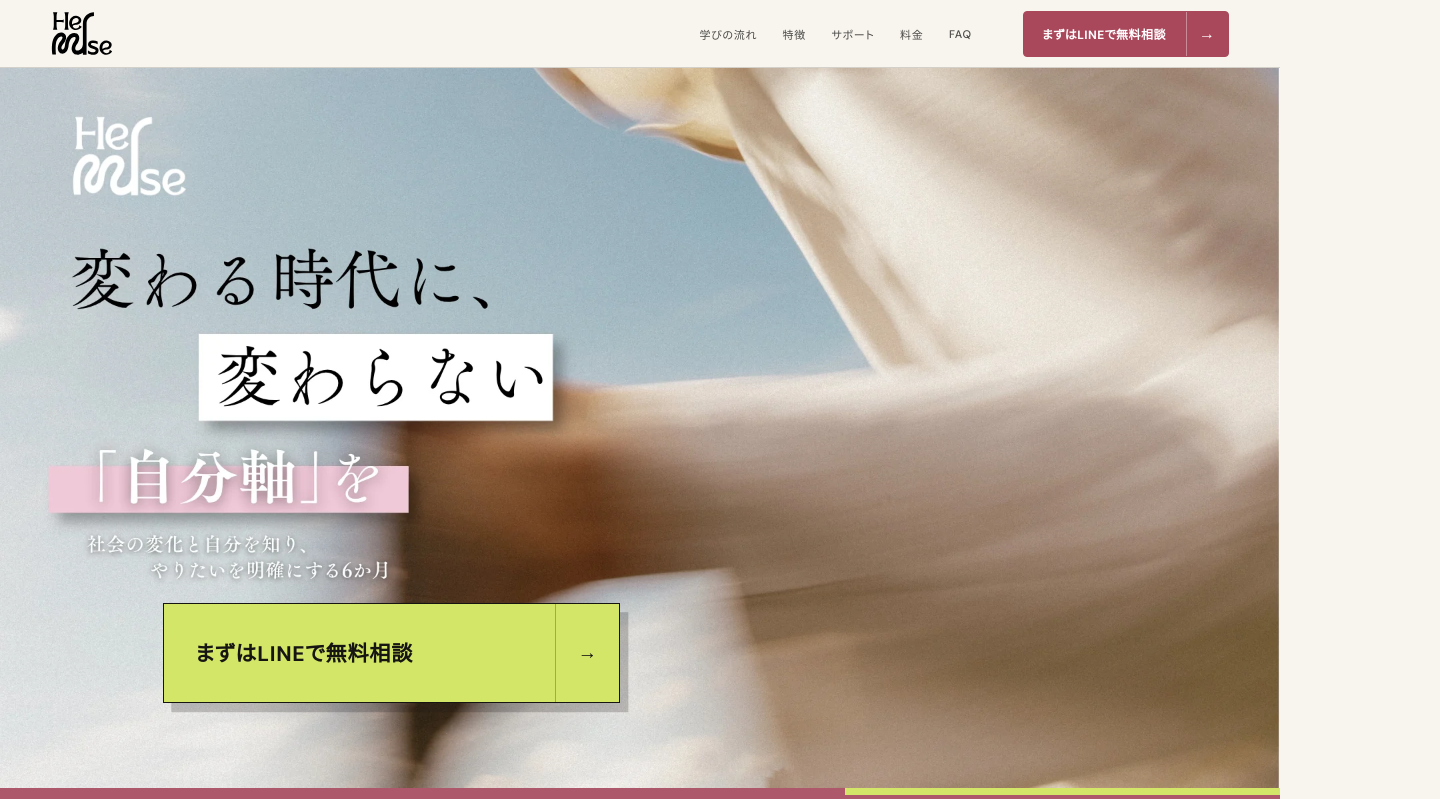
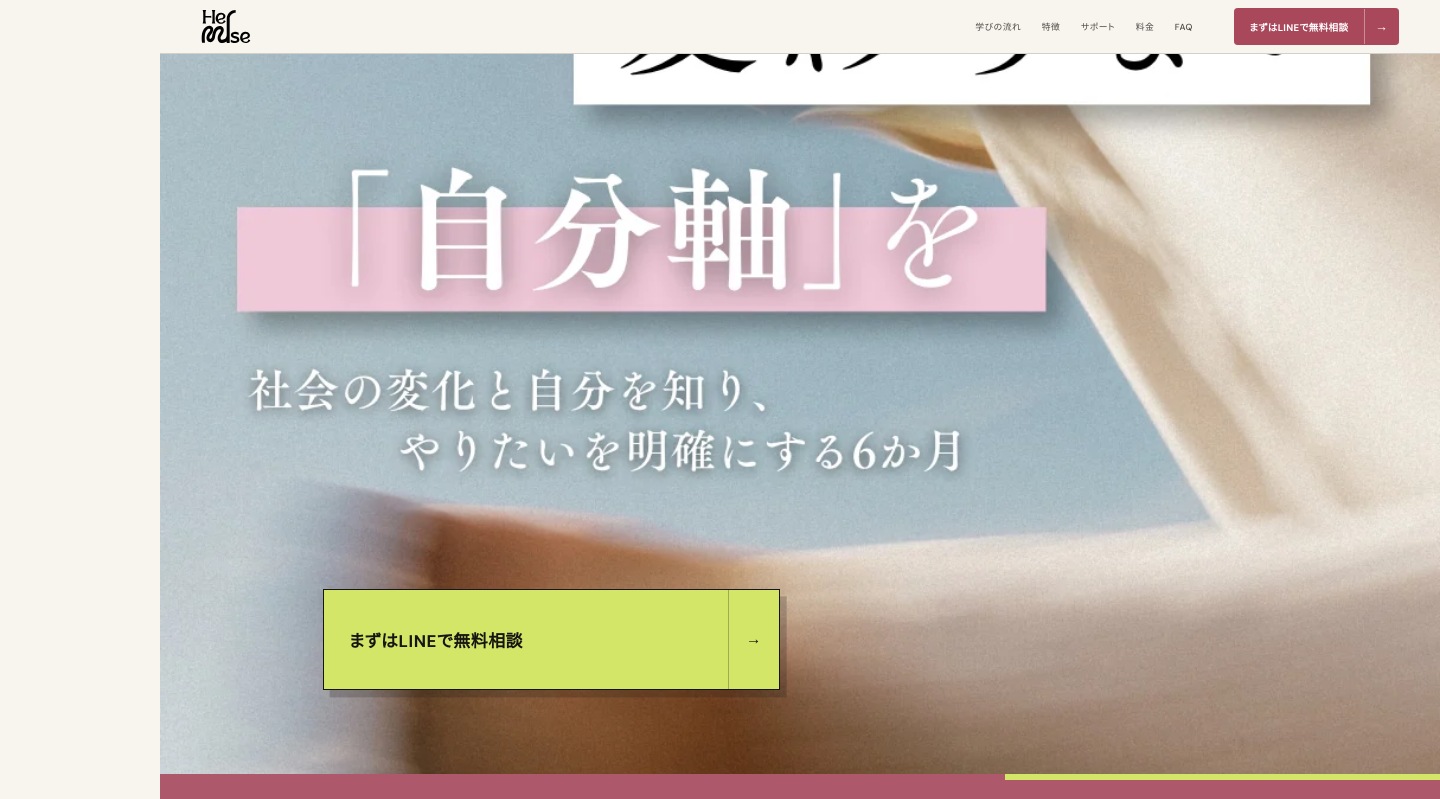
Before and after one commit to hikaru-tell/prego-hermuse-lp, a Next.js app: page / in a window 1280 px wide. Shown: the top 799 px of the page, 1440 px wide, since content can reach past the window. Built offline with nearby package versions, Linux system fonts and the light colour scheme; no server answers.

Commit message:
Scale desktop canvas to eighty percent

```diff
--- a/app/globals.css
+++ b/app/globals.css
@@ -899,6 +899,15 @@ button { font: inherit; }
   }
 }
 
+/* Desktop presentation: scale the complete canvas to 80%, including its width. */
+@media (min-width: 1101px) {
+  #her-muse-reference-body-v2 {
+    width: 100%;
+    margin-inline: 12.5%;
+    zoom: .8;
+  }
+}
+
 /* Refined heading scale */
 #her-muse-reference-body-v2 .hmr-opening h2 {
   font-size: clamp(29px, 3.8vw, 56px);
```
